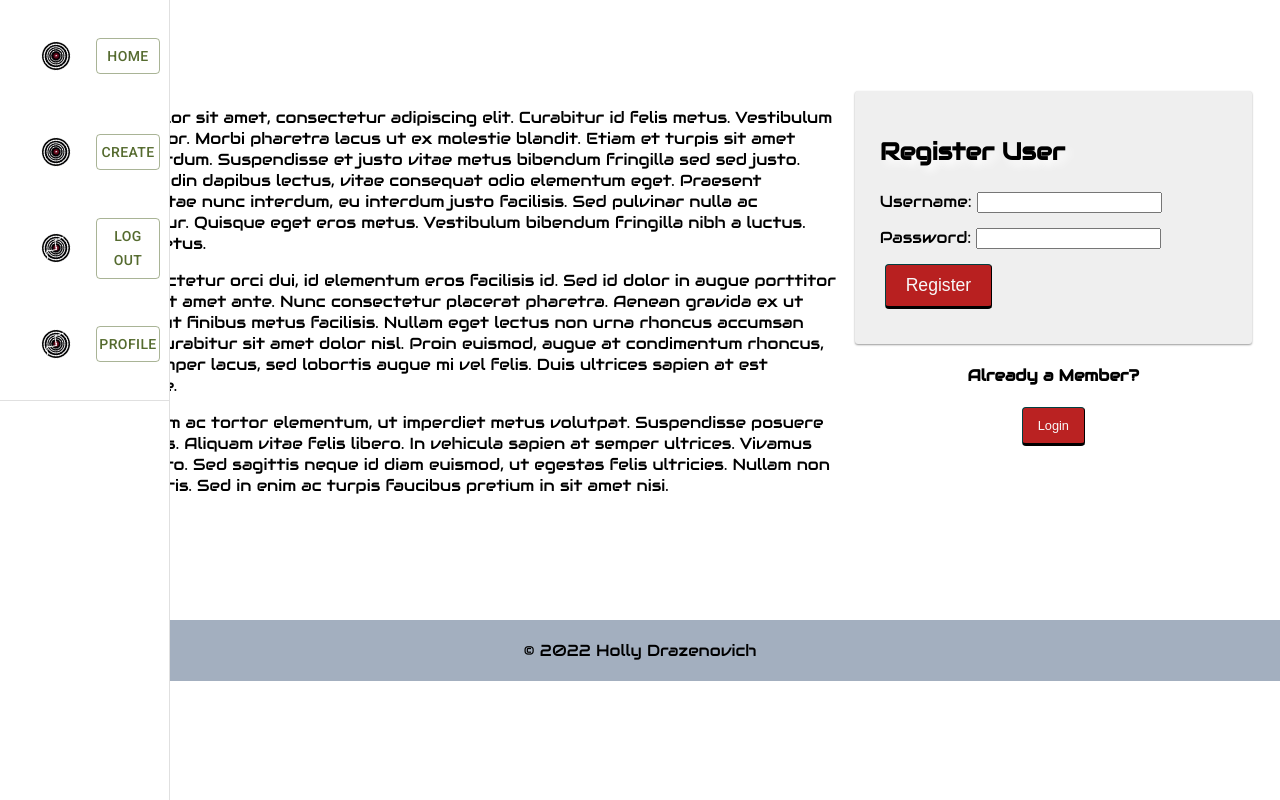
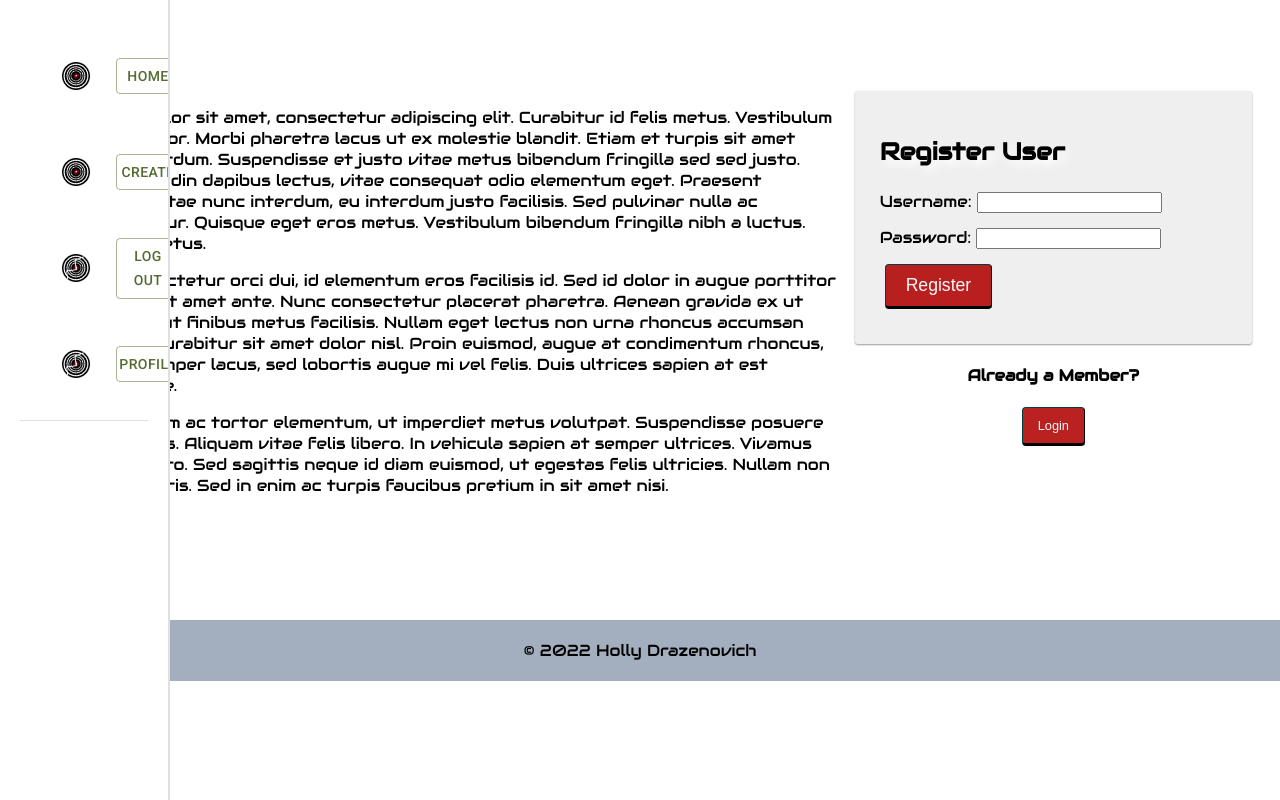
Before and after one commit to HollyDraz/record-scratch, a React (Create React App) app: page /#/home in a window 1280 px wide. Built offline with nearby package versions, Linux system fonts and the light colour scheme; no server answers.

Commit message:
made the border for the nav thicker

```diff
--- a/src/components/SideNav/SideNav.jsx
+++ b/src/components/SideNav/SideNav.jsx
@@ -28,7 +28,7 @@ function SideNav({drawerWidth = 170}) {
       return(
 
       <Drawer
-        PaperProps={{ padding: '20px'}}
+        PaperProps={{ sx: { borderRightWidth: 2, padding: '20px' } }}
         sx={{
           width: drawerWidth,
           flexShrink: 0,
```
